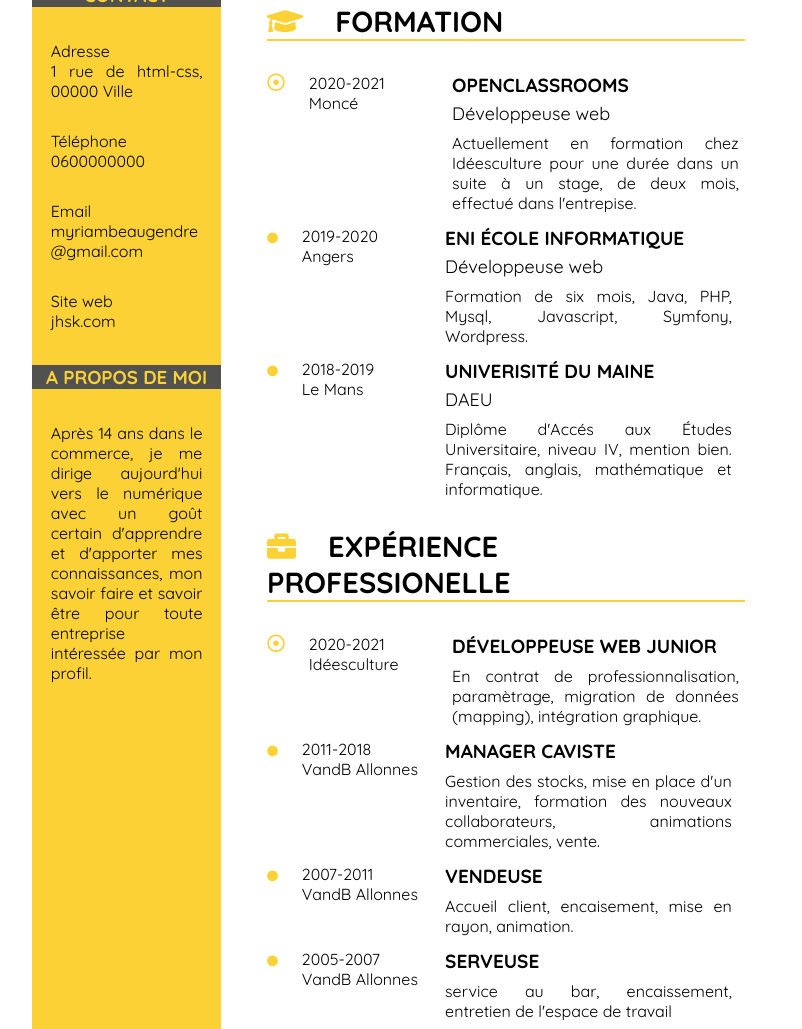
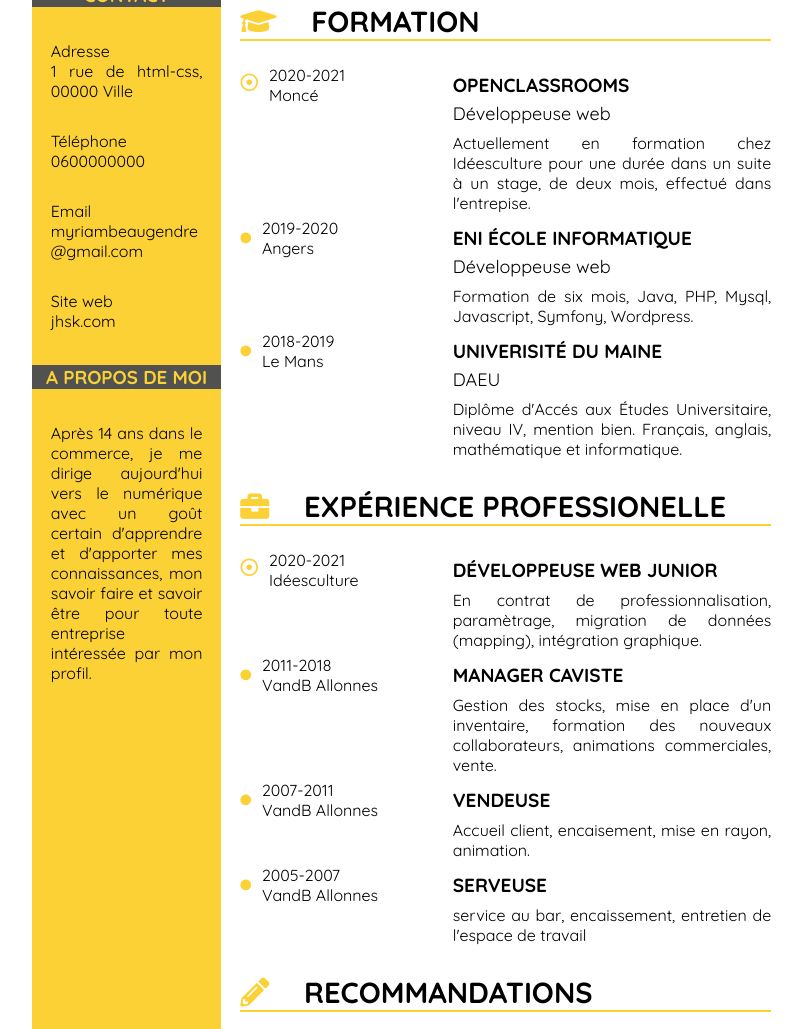
Before and after one commit to myriambeaugendre/p2_myriambeaugendre_11_09_20, a plain HTML site: page index.html in a window 1280 px wide. Shown: the part 213-1242 px from the top of the page, without its empty margins (229-1031 px from the left). Drawn offline with Linux system fonts and the light colour scheme.

Commit message:
finalisation projet

```diff
--- a/index.html
+++ b/index.html
@@ -4,6 +4,7 @@
 	<meta charset="utf-8" />
 	<link rel="stylesheet" type="text/css" href="style1.css"/>
 	<link rel="stylesheet" media="screen and (max-width:1020px)" href="responsive.css">
+
 	<script src="https://kit.fontawesome.com/fad3501283.js" crossorigin="anonymous"></script>
 	<link rel="stylesheet" href="https://cdnjs.cloudflare.com/ajax/libs/font-awesome/5.9.0/css/all.css">
 	<title>CV Myraim Beaugendre</title>
@@ -56,12 +57,14 @@
 				<section class="wrapper">
 					<h2><i class="fas fa-graduation-cap"></i> formation </h2>
 					<div class="detail">
+						<div class="respo">
 							<div class="chip">
 								<p><i class="far fa-dot-circle"></i></p>
 							</div>
 							<div class="date">
-								<p>2020-2021<br>
-								Moncé</p>
+								<div class="date2">2020-2021</div>
+								<div>Moncé</div>
+							</div>
 						</div>
 						<div class="information">
 							<p><span class="titre">Openclassrooms</span></p>
@@ -70,12 +73,14 @@
 						</div>
 					</div>
 					<div class="detail">
+						<div class="respo">
 							<div class="chip">
 								<p><i class="fas fa-circle"></i></p>
 							</div>
 							<div class="date">
-								<p>2019-2020<br>
-								Angers</p>
+								<div class="date2">2019-2020</div>
+								<div>Angers</div>
+							</div>
 						</div>
 						<div class="information">
 							<p><span class="titre">eni école informatique</span></p>
@@ -84,12 +89,14 @@
 						</div>
 					</div>
 					<div class="detail">
+						<div class="respo">
 							<div class="chip">
 								<p><i class="fas fa-circle"></i></p>
 							</div>
 							<div class="date">
-								<p>2018-2019<br>
-								Le Mans</p>
+								<div class="date2">2018-2019</div>
+								<div>Le Mans</div>
+							</div>
 						</div>
 						<div class="information">
 							<p><span class="titre">univerisité du maine</span></p>
@@ -101,12 +108,14 @@
 				<section class="wrapper">
 					<h2><i class="fas fa-briefcase"></i> expérience professionelle </h2>
 					<div class="detail">
+						<div class="respo">
 							<div class="chip">
 								<p><i class="far fa-dot-circle"></i></p>
 							</div>
 							<div class="date">
-								<p>2020-2021<br>
-								Idéesculture</p>
+								<div class="date2">2020-2021</div>
+								<div>Idéesculture</div>
+							</div>
 						</div>
 						<div class="information">
 							<p><span class="titre">Développeuse web junior</span></p>
@@ -114,12 +123,14 @@
 						</div>
 					</div>
 					<div class="detail">
+						<div class="respo">
 							<div class="chip">
 								<p><i class="fas fa-circle"></i></p>
 							</div>
 							<div class="date">
-								<p>2011-2018<br>
-								VandB Allonnes</p>
+								<div class="date2">2011-2018</div>
+								<div>VandB Allonnes</div>
+							</div>
 						</div>
 						<div class="information">
 							<p><span class="titre">manager caviste</span></p>
@@ -127,25 +138,30 @@
 						</div>
 					</div>
 					<div class="detail">
+						<div class="respo">
 							<div class="chip">
 								<p><i class="fas fa-circle"></i></p>
 							</div>
 							<div class="date">
-								<p>2007-2011<br>
-								VandB Allonnes</p>
+								<div class="date2">2007-2011</div>
+								<div>VandB Allonnes</div>
+							</div>
 						</div>
 						<div class="information">
 							<p><span class="titre">vendeuse</span></p>
 							<p>Accueil client, encaisement, mise en rayon, animation.</p>
 						</div>
+
 					</div>
 					<div class="detail">
+						<div class="respo">
 							<div class="chip">
 								<p><i class="fas fa-circle"></i></p>
 							</div>
 							<div class="date">
-								<p>2005-2007<br>
-								VandB Allonnes</p>
+								<div class="date2">2005-2007</div>
+								<div>VandB Allonnes</div>
+							</div>
 					</div>
 						<div class="information">
 							<p><span class="titre">serveuse</span></p>
--- a/responsive.css
+++ b/responsive.css
@@ -1,22 +1,54 @@
 
+.page{
+	width: auto;
+	font-size: 40px;
+}
 
-	.page{
-		width: auto;
-
-	}
-	.contact, .loisir{
+.contact, .loisir{
 	display: none;
 
 }
-	.flex{
-		size: 8px
-
-	}
-	.portrait{
+.whiteSide{
+	width: 95%;
+	padding:5%;
+}
+.detail{
+	flex-direction: column;
+	justify-content: center;
+	padding: 5%;
+}
+.portrait{
 	flex-direction: column-reverse;
 	align-items: center;
 }
+.titre, .soustitre, .sous-titre{
+	font-size:30px;
+}
 
-.chip{
-	display: none
+.titres, h2{
+	font-size: 50px;
 }
+
+.information{
+	width: 80%;
+}
+.respo{
+	width: 100%;
+	display: flex;
+	align-items: center;
+}
+.date{
+	width: 100%;
+	display:flex;
+	font-size: 30px;
+}
+.fa-circle, .fa-dot-circle{
+	font-size:20px;
+}
+.date2{
+	padding-right: 2%;
+}
+.end2{
+	padding-left: 0%;
+	padding-top: 3%;
+}
--- a/style1.css
+++ b/style1.css
@@ -57,7 +57,7 @@ img{
 	padding: 2%
 }
 .wrapper {
-	width: 90%;
+	width: 100%;
 	margin: auto;
 
 }
@@ -111,10 +111,9 @@ h2{
 .information{
 	width: 60%;
 	text-align: justify;
+
 }
-.date{
-	width: 30%
-}
+
 
 
 .fas, .far{
@@ -134,7 +133,10 @@ h2{
 	font-size: 40px;
 	padding-bottom: 15%;
 }
-
+.respo{
+	display: flex;
+	width: 40%
+}
 
 .soustitre{
 	font-size: 18px;
```
Lines whose indentation alone changed are shown as unchanged.
